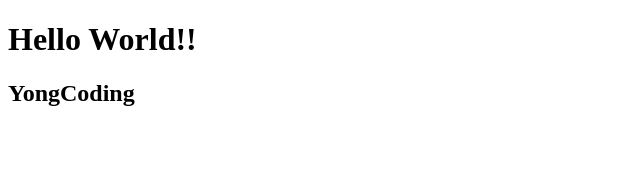
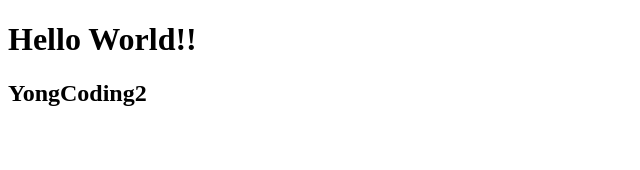
Before and after one commit to dydals3440/github-test, a React (Vite) app: page / in a window 1280 px wide. Shown: the top 170 px of the page, without its empty margins (0-640 px from the left). Built offline with nearby package versions, Linux system fonts and the light colour scheme.

Commit message:
feat: YongCoding2

```diff
--- a/src/App.tsx
+++ b/src/App.tsx
@@ -2,7 +2,7 @@ function App() {
   return (
     <div>
       <h1>Hello World!!</h1>
-      <h2>YongCoding</h2>
+      <h2>YongCoding2</h2>
     </div>
   );
 }
```
